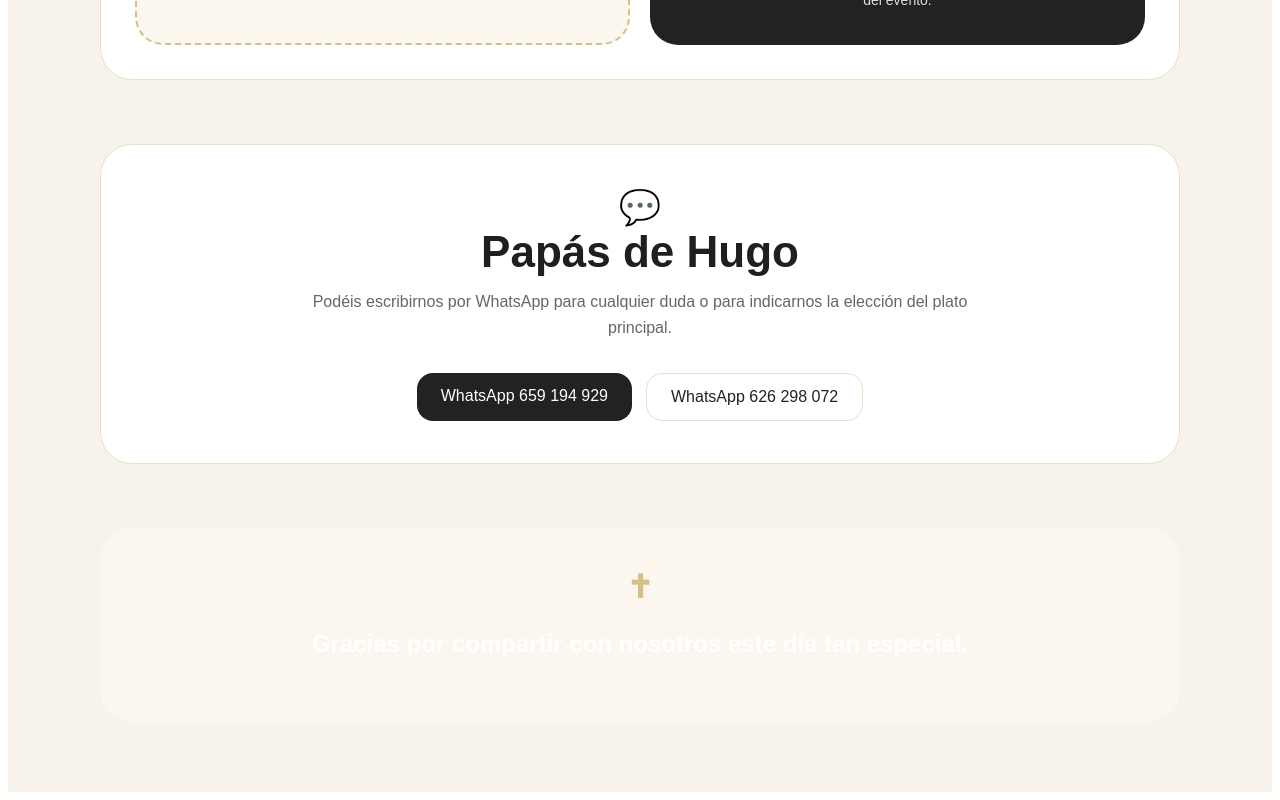
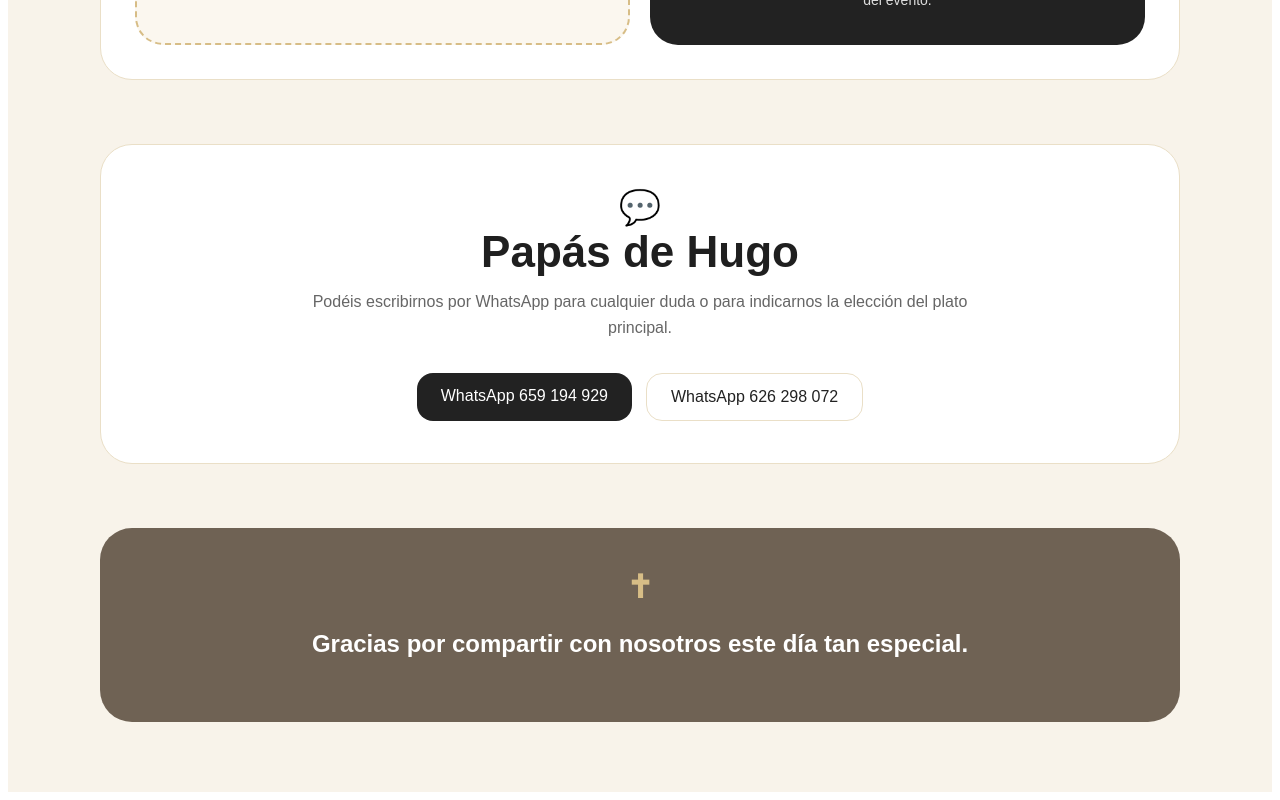
Before and after one commit to josemunozpravia-dotcom/Comunion-Hugo, a React (Vite) app: page / in a window 1280 px wide. Shown: the part 3228-4028 px from the top of the page. Built offline with nearby package versions, Linux system fonts and the light colour scheme.

Commit message:
Update App.jsx

```diff
--- a/src/App.jsx
+++ b/src/App.jsx
@@ -177,6 +177,6 @@ const styles = {
   smallText: { color: "#777", fontSize: 14 },
   qrText: { color: "#ddd", fontSize: 14, lineHeight: 1.5 },
   whatsapp: { background: "#fff", border: `1px solid ${border}`, borderRadius: 32, padding: 42, textAlign: "center", marginBottom: 64 },
-  final: { background: "#fbf7ef", color: "#fff", borderRadius: 32, padding: 40, textAlign: "center", fontSize: 24, fontWeight: 600 },
+  final: { background: "#6f6254", color: "#ffffff", borderRadius: 32, padding: 40, textAlign: "center", fontSize: 24, fontWeight: 600 },
   crossFinal: { color: "#d7bd86", fontSize: 32, marginBottom: 12 },
 };
```
